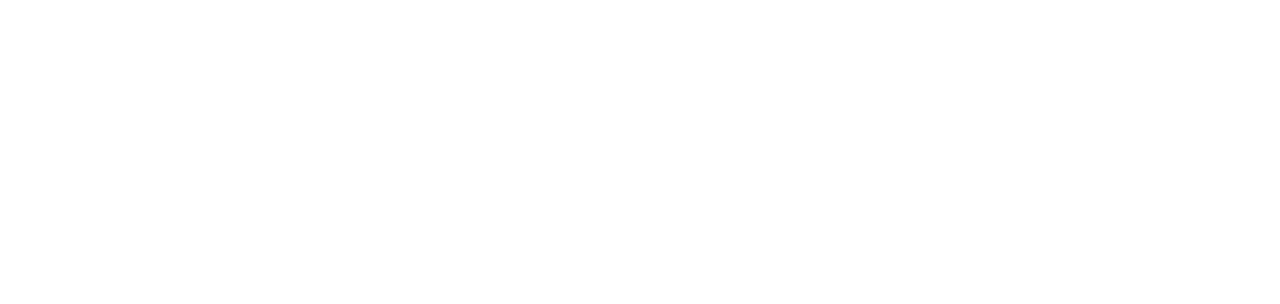
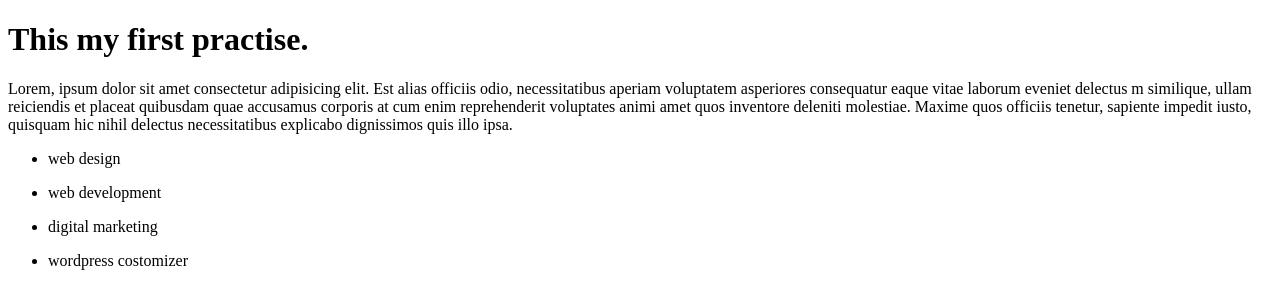
Before and after one commit to kamranahmedsagor/my-first-project, a plain HTML site: page index.html in a window 1280 px wide. Drawn offline with Linux system fonts and the light colour scheme.

```diff
--- a/index.html
+++ b/index.html
@@ -8,6 +8,19 @@
 </head>
 <body>
 
+    <h1>This my first practise. </h1>
+    <p>Lorem, ipsum dolor sit amet consectetur adipisicing elit. Est alias officiis odio,
+         necessitatibus aperiam voluptatem asperiores consequatur eaque vitae laborum eveniet delectus
+        m similique,
+          ullam reiciendis et placeat quibusdam quae accusamus corporis at cum enim reprehenderit voluptates animi amet quos
+          inventore deleniti molestiae. Maxime quos officiis tenetur, sapiente impedit iusto,
+         quisquam hic nihil delectus necessitatibus explicabo dignissimos quis illo ipsa.</p>
+
+   <ul> <li>web design</li></ul>
+   <ul> <li>web development</li></ul>
+   <ul> <li>digital marketing</li></ul>
+   <ul> <li>wordpress costomizer</li></ul><br><br>
+
 
 </body>
 </html>
```
